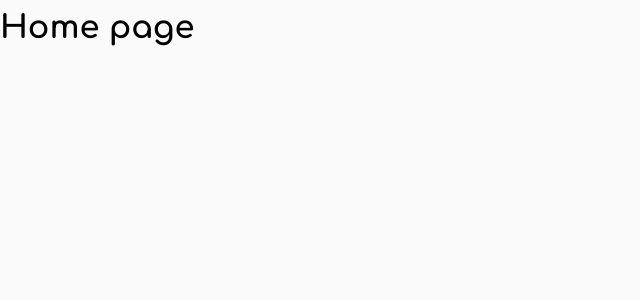
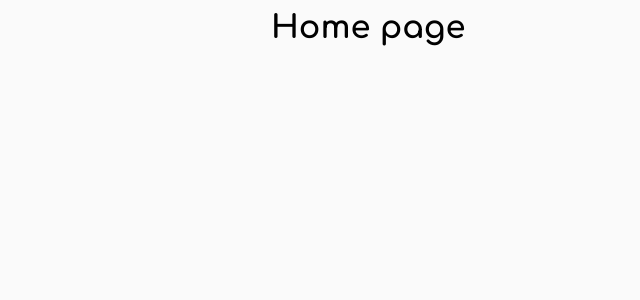
Before and after one commit to bohdan-strilets/garage, a React (Vite) app: page / in a window 1280 px wide. Shown: the top 300 px of the page, without its empty margins (0-640 px from the left). Built offline with nearby package versions, Linux system fonts and the light colour scheme.

Commit message:
Created base layout for site.

```diff
--- /dev/null
+++ b/src/components/Layout/Layout.styled.ts
@@ -0,0 +1,16 @@
+import styled from "@emotion/styled";
+import { ScreenWidth } from "src/helpers/ScreenWidth";
+
+export const Wrapper = styled.div`
+  width: ${ScreenWidth.mobile};
+  margin: 0 auto;
+  padding: 0 15px;
+
+  @media screen and (min-width: ${ScreenWidth.tablet}) {
+    width: ${ScreenWidth.tablet};
+  }
+
+  @media screen and (min-width: ${ScreenWidth.desktop}) {
+    width: ${ScreenWidth.desktop};
+  }
+`;
--- /dev/null
+++ b/src/components/Layout/Layout.tsx
@@ -0,0 +1,8 @@
+import { LayoutProps } from "./props";
+import { Wrapper } from "./Layout.styled";
+
+const Layout: React.FC<LayoutProps> = ({ children }) => {
+  return <Wrapper>{children}</Wrapper>;
+};
+
+export default Layout;
--- /dev/null
+++ b/src/components/Layout/index.ts
@@ -0,0 +1 @@
+export { default } from "./Layout";
--- /dev/null
+++ b/src/components/Layout/props.ts
@@ -0,0 +1,3 @@
+export type LayoutProps = {
+  children: React.ReactNode;
+};
--- /dev/null
+++ b/src/helpers/ScreenWidth.ts
@@ -0,0 +1,7 @@
+export const ScreenWidth = {
+  mobile: "320px",
+  preTablet: "767px",
+  tablet: "768px",
+  preDesktop: "1439px",
+  desktop: "1440px",
+};
--- a/src/main.tsx
+++ b/src/main.tsx
@@ -2,13 +2,16 @@ import React from "react";
 import ReactDOM from "react-dom/client";
 import { BrowserRouter } from "react-router-dom";
 import App from "./App.tsx";
+import Layout from "./components/Layout/Layout.tsx";
 import "./styles/index.css";
 
 const root = document.getElementById("root") as HTMLDivElement;
 ReactDOM.createRoot(root).render(
   <React.StrictMode>
     <BrowserRouter>
-      <App />
+      <Layout>
+        <App />
+      </Layout>
     </BrowserRouter>
   </React.StrictMode>
 );
```
